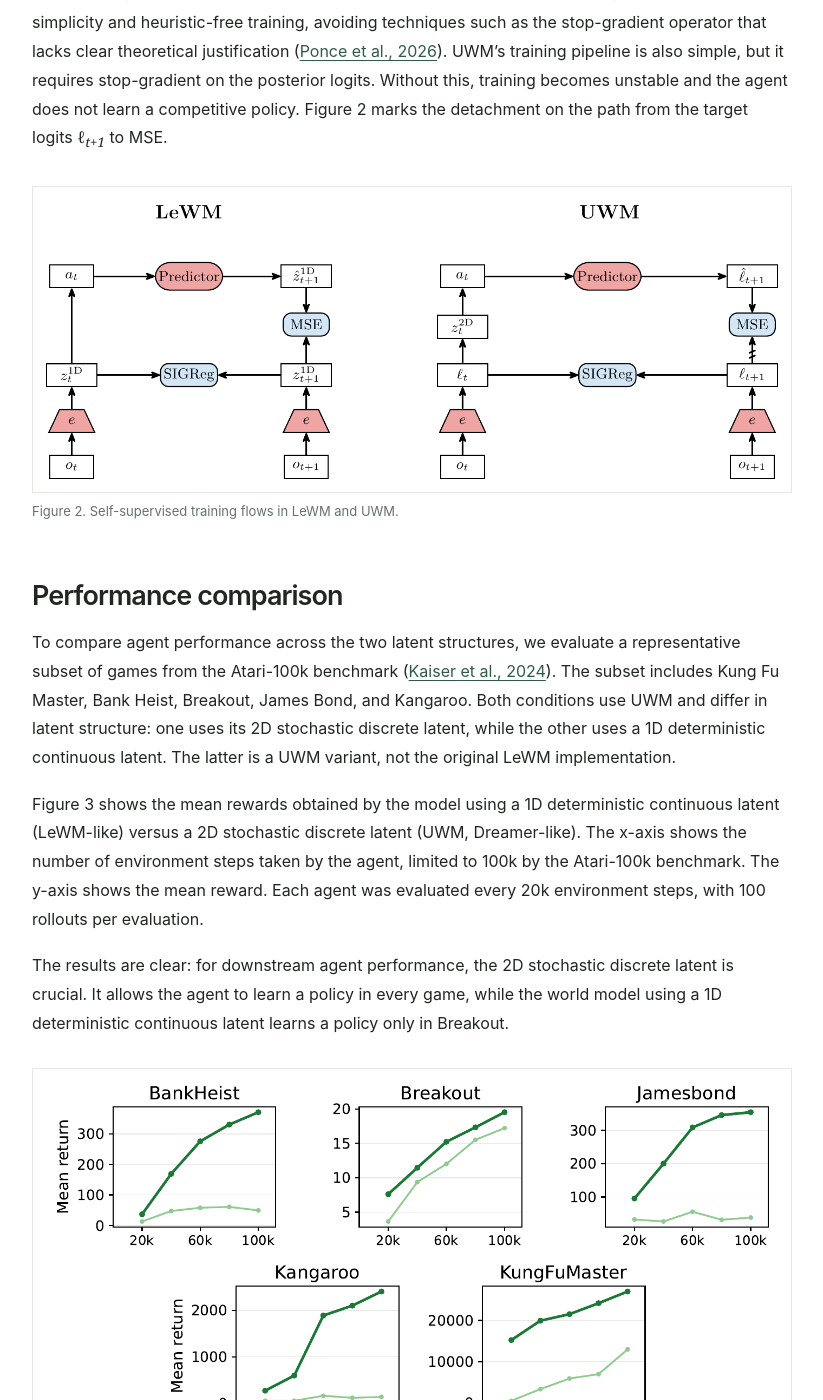
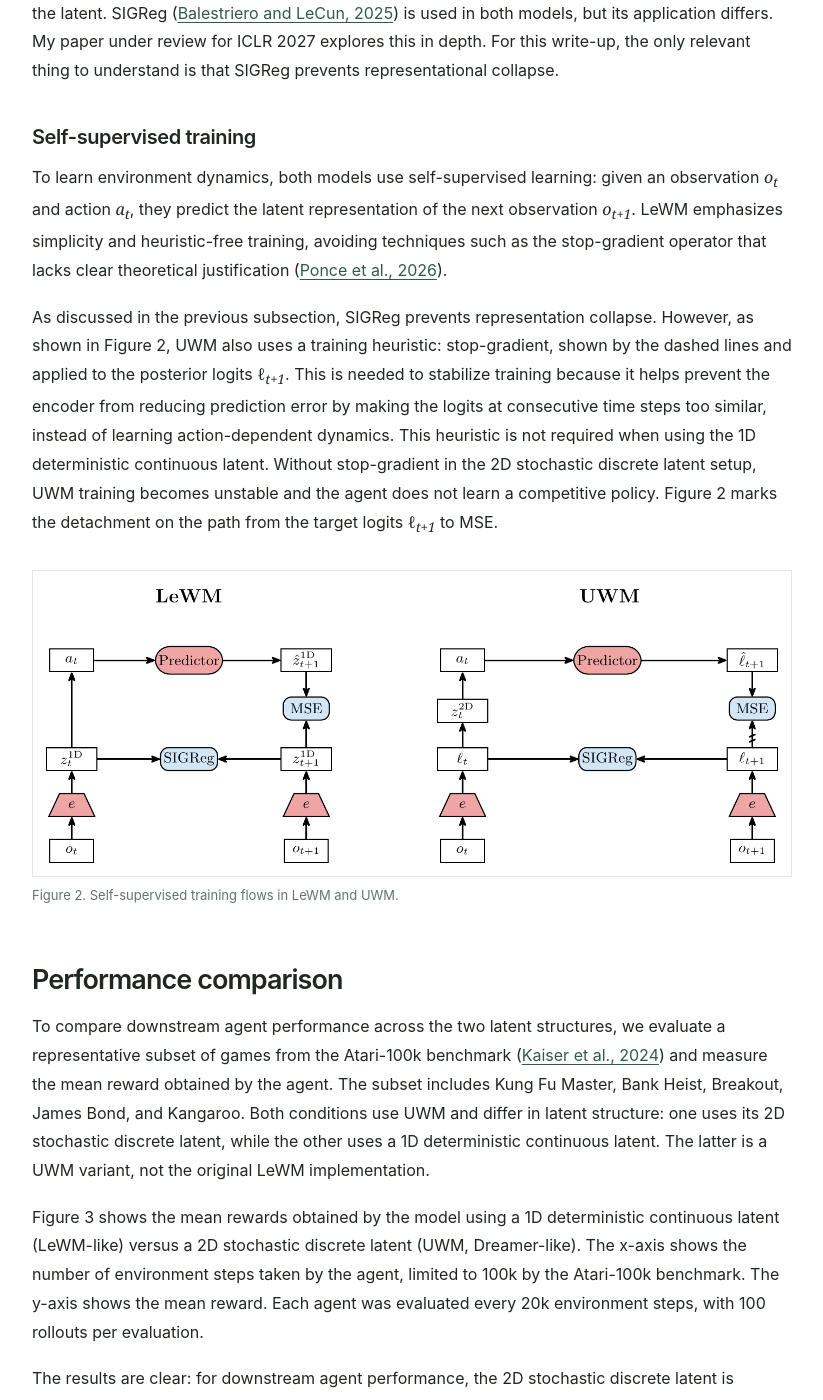
Before and after one commit to bcerdam/website, a Jekyll site: the page built from _projects/2026-10-jepa-style-latents-atari.md, in a window 1280 px wide and 1400 px high, scrolled down 1770 px. Shown: the whole window, without its empty margins (228-1051 px from the left). Built offline with Jekyll 4.4.1, drawn with Linux system fonts in a browser that asks for light colours; some of the changed text lies outside the part shown.

Commit message:
Update JEPA latent write-up

```diff
--- a/_projects/2026-10-jepa-style-latents-atari.md
+++ b/_projects/2026-10-jepa-style-latents-atari.md
@@ -9,11 +9,13 @@
 
 In Joint-Embedding Predictive Architectures (JEPAs) like [LeWorldModel (Maes et al., 2026)](https://arxiv.org/abs/2603.19312), the latent is typically 1D, deterministic, and continuous, with unbounded real-valued components and no sampling step. By contrast, Sample Efficient World Models (SEWMs), a closely related branch of world models within model-based reinforcement learning that includes the Dreamer lineage ([Hafner et al., 2020](https://arxiv.org/abs/1912.01603), [Hafner et al., 2022](https://arxiv.org/abs/2010.02193), [Hafner et al., 2024](https://arxiv.org/abs/2301.04104), [Hafner et al., 2025](https://arxiv.org/abs/2509.24527)), use a 2D, stochastic, discrete latent. Each row is obtained by sampling from a categorical distribution over codes, producing a one-hot vector.
 
-This brings us to the core question of this write-up: **Should SEWMs of the Dreamer lineage keep using a 2D stochastic discrete latent, or should they adapt their latent into something more JEPA-like: a 1D deterministic continuous latent?**
+Recent JEPA research has placed more emphasis on heuristic-free training, avoiding techniques such as the stop-gradient operator or EMA encoders. One motivation for the 1D deterministic continuous latent is that it can be paired with theoretically grounded methods, such as SIGReg, to help prevent representation collapse. This matters because JEPAs do not use a decoder. Dreamer-lineage decoder-free SEWMs, in contrast, have often relied on training choices such as stop-gradient. This raises a potential trade-off: can decoder-free SEWMs use a more principled training approach while retaining strong downstream agent performance?
+
+This brings us to the core question of this write-up: **Should decoder-free SEWMs of the Dreamer lineage keep using a 2D stochastic discrete latent, or should they adapt their latent into something more JEPA-like: a 1D deterministic continuous latent?**
 
 ## Architecture
 
-The world model used in this write-up is called UWM (Unnamed World Model). UWM is based on my from-scratch replication of [STORM: Efficient Stochastic Transformer based World Models for Reinforcement Learning](https://arxiv.org/abs/2310.09615) by Zhang et al. (2023). My implementation is available in the [STORM-Replication GitHub repository](https://github.com/bcerdam/STORM-Replication). I use the name UWM because it is my model and is currently under double-blind review for ICLR 2027.
+The world model used in this write-up is called UWM (Unnamed World Model). I created UWM by using my from-scratch replication of [STORM: Efficient Stochastic Transformer based World Models for Reinforcement Learning](https://arxiv.org/abs/2310.09615) by Zhang et al. (2023) as a baseline, then applying changes to make it decoder-free. My STORM replication is available in the [STORM-Replication GitHub repository](https://github.com/bcerdam/STORM-Replication). I use the name UWM because this model is currently under double-blind review for ICLR 2027.
 
 ### Structure of the latent
 
@@ -28,7 +30,9 @@
 
 ### Self-supervised training
 
-To learn environment dynamics, both models use self-supervised learning: given an observation <span class="math"><var>o</var><sub>t</sub></span> and action <span class="math"><var>a</var><sub>t</sub></span>, they predict the latent representation of the next observation <span class="math"><var>o</var><sub>t+1</sub></span>. LeWM emphasizes simplicity and heuristic-free training, avoiding techniques such as the stop-gradient operator that lacks clear theoretical justification ([Ponce et al., 2026](https://openreview.net/forum?id=f5MC1G6XhB)). UWM's training pipeline is also simple, but it requires stop-gradient on the posterior logits. Without this, training becomes unstable and the agent does not learn a competitive policy. Figure 2 marks the detachment on the path from the target logits <span class="math"><var>ℓ</var><sub>t+1</sub></span> to MSE.
+To learn environment dynamics, both models use self-supervised learning: given an observation <span class="math"><var>o</var><sub>t</sub></span> and action <span class="math"><var>a</var><sub>t</sub></span>, they predict the latent representation of the next observation <span class="math"><var>o</var><sub>t+1</sub></span>. LeWM emphasizes simplicity and heuristic-free training, avoiding techniques such as the stop-gradient operator that lacks clear theoretical justification ([Ponce et al., 2026](https://openreview.net/forum?id=f5MC1G6XhB)).
+
+As discussed in the previous subsection, SIGReg prevents representation collapse. However, as shown in Figure 2, UWM also uses a training heuristic: stop-gradient, shown by the dashed lines and applied to the posterior logits <span class="math"><var>ℓ</var><sub>t+1</sub></span>. This is needed to stabilize training because it helps prevent the encoder from reducing prediction error by making the logits at consecutive time steps too similar, instead of learning action-dependent dynamics. This heuristic is not required when using the 1D deterministic continuous latent. Without stop-gradient in the 2D stochastic discrete latent setup, UWM training becomes unstable and the agent does not learn a competitive policy. Figure 2 marks the detachment on the path from the target logits <span class="math"><var>ℓ</var><sub>t+1</sub></span> to MSE.
 
 <figure class="article-figure">
   <img src="{{ '/assets/wm_flow_comparison-1.png' | relative_url }}" alt="Diagram of LeWM and UWM self-supervised training flows, including the stop-gradient path" loading="lazy">
@@ -37,7 +41,7 @@
 
 ## Performance comparison
 
-To compare agent performance across the two latent structures, we evaluate a representative subset of games from the Atari-100k benchmark ([Kaiser et al., 2024](https://arxiv.org/abs/1903.00374)). The subset includes Kung Fu Master, Bank Heist, Breakout, James Bond, and Kangaroo. Both conditions use UWM and differ in latent structure: one uses its 2D stochastic discrete latent, while the other uses a 1D deterministic continuous latent. The latter is a UWM variant, not the original LeWM implementation.
+To compare downstream agent performance across the two latent structures, we evaluate a representative subset of games from the Atari-100k benchmark ([Kaiser et al., 2024](https://arxiv.org/abs/1903.00374)) and measure the mean reward obtained by the agent. The subset includes Kung Fu Master, Bank Heist, Breakout, James Bond, and Kangaroo. Both conditions use UWM and differ in latent structure: one uses its 2D stochastic discrete latent, while the other uses a 1D deterministic continuous latent. The latter is a UWM variant, not the original LeWM implementation.
 
 Figure 3 shows the mean rewards obtained by the model using a 1D deterministic continuous latent (LeWM-like) versus a 2D stochastic discrete latent (UWM, Dreamer-like). The x-axis shows the number of environment steps taken by the agent, limited to 100k by the Atari-100k benchmark. The y-axis shows the mean reward. Each agent was evaluated every 20k environment steps, with 100 rollouts per evaluation.
 
```
Also changed, not shown: 1 other file.
